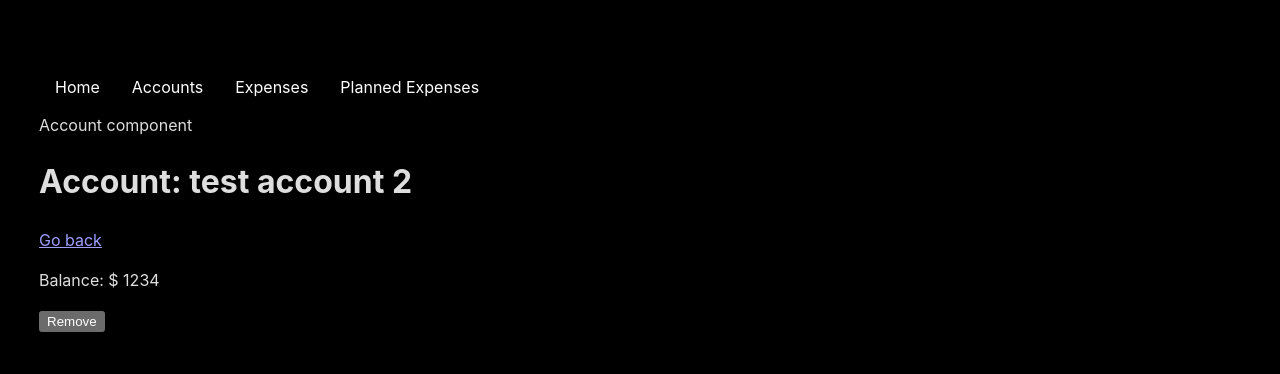
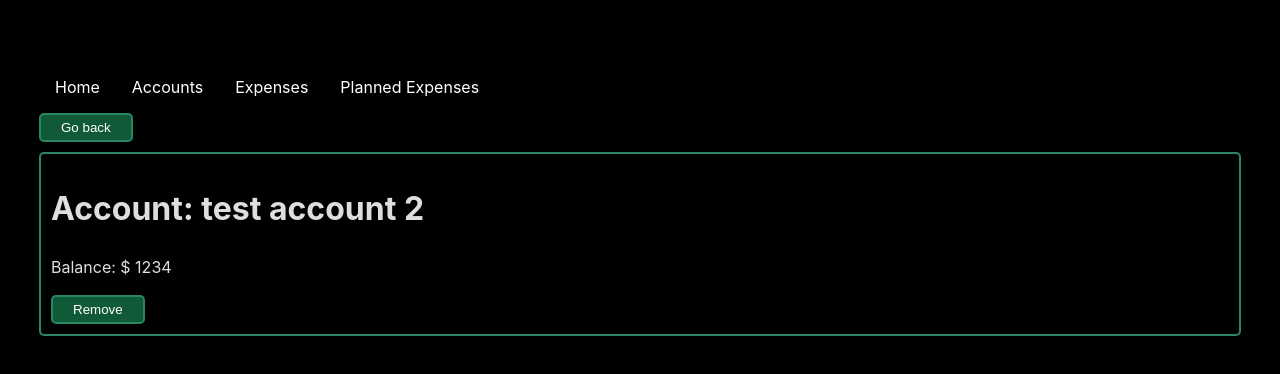
Before and after one commit to ioscrum-fapp/fapp, a React (Vite) app in the folder fapp/: page /accounts/1 in a window 1280 px wide. Shown: the top 374 px of the page. Built offline with nearby package versions, Linux system fonts and the light colour scheme; data requests are answered from the project's data file.

Commit message:
added account details view

```diff
--- a/fapp/src/backend/accountsLogic.jsx
+++ b/fapp/src/backend/accountsLogic.jsx
@@ -1,9 +1,9 @@
 import { v4 as uuid } from "uuid";
 
 const accountsRoute = "/accounts/";
-const url = "http://localhost:3030/accounts/";
+const BACKEND_URL = "http://localhost:3030/accounts/";
 
-export default function CreateNewAccount(navigate, userId, name, balance) {
+export async function CreateNewAccount(navigate, userId, name, balance) {
   const newUuid = uuid();
   const account = {
     id: newUuid,
@@ -12,7 +12,7 @@ export default function CreateNewAccount(navigate, userId, name, balance) {
     balance,
   };
 
-  fetch(url, {
+  fetch(BACKEND_URL, {
     method: "POST",
     headers: { "Content-Type": "application/json" },
     body: JSON.stringify(account),
@@ -20,3 +20,10 @@ export default function CreateNewAccount(navigate, userId, name, balance) {
     navigate(accountsRoute + newUuid);
   });
 }
+
+export async function DeleteAccount(accountId) {
+  return fetch(BACKEND_URL + accountId, {
+    method: "DELETE",
+    headers: { "Content-Type": "application/json" },
+  });
+}
--- a/fapp/src/pages/Account/Account.css
+++ b/fapp/src/pages/Account/Account.css
@@ -1,2 +1,14 @@
 .Account {
+  border: solid 2px var(--main-color);
+  border-radius: 5px;
+  margin: 10px 0;
+  padding: 10px;
 }
+
+.Button {
+  border: solid 2px var(--main-color);
+  border-radius: 5px;
+  background-color: var(--main-dark-accent);
+  padding: 5px 20px;
+  cursor: pointer;
+}
--- a/fapp/src/pages/Account/Account.jsx
+++ b/fapp/src/pages/Account/Account.jsx
@@ -1,40 +1,44 @@
 import React from "react";
 import "./Account.css";
 import { Link, useNavigate, useParams } from "react-router-dom";
-import useFetch from "../../hooks/useFetch.jsx";
+import useFetch from "../../hooks/useFetch";
+import { DeleteAccount } from "../../backend/accountsLogic";
 
-const url = "http://localhost:3030/accounts/";
+const BACKEND_URL = "http://localhost:3030/accounts/";
 const currency = "$";
 
-const Account = () => {
+export default function Account() {
   const { id } = useParams();
-  const { json, isFinished, error } = useFetch(
-    "http://localhost:3030/accounts/" + id
-  );
+  const { json, isFinished, error } = useFetch(BACKEND_URL + id);
   const navigate = useNavigate();
 
-  const handleClick = () => {
-    fetch(url + id, {
-      method: "DELETE",
-    }).then(() => {
-      navigate("/accounts");
-    });
+  const handleClick = async () => {
+    await DeleteAccount(id);
+    navigate("/accounts/");
   };
 
   return (
+    <>
+      <Link to="/accounts/">
+        <button type="button" className="Button">
+          Go back
+        </button>
+      </Link>
       <div className="Account">
-      Account component
         {error && <div>{error}</div>}
         {!isFinished && <div>Downloading account...</div>}
         {json && <h1>Account: {json.name}</h1>}
-      {<Link to={`/accounts/`}>Go back</Link>}
         {json && (
           <p>
             Balance: {currency} {json.balance}
           </p>
         )}
-      {json && <button onClick={handleClick}>Remove</button>}
+        {json && (
+          <button type="button" className="Button" onClick={handleClick}>
+            Remove
+          </button>
+        )}
       </div>
+    </>
   );
-};
-export default Account;
+}
--- a/fapp/src/pages/CreateAccount/CreateAccount.jsx
+++ b/fapp/src/pages/CreateAccount/CreateAccount.jsx
@@ -2,18 +2,18 @@ import React from "react";
 import "./CreateAccount.css";
 import { useState } from "react";
 import { useNavigate } from "react-router-dom";
-import CreateNewAccount from "../../backend/accountsLogic";
+import { CreateNewAccount } from "../../backend/accountsLogic";
 
 const userId = 1;
 
-const CreateAccount = () => {
+export default function CreateAccount() {
   const [name, setName] = useState("");
   const [balance, setBalance] = useState("");
   const navigate = useNavigate();
 
-  const handleSubmit = (e) => {
+  const handleSubmit = async (e) => {
     e.preventDefault();
-    CreateNewAccount(navigate, userId, name, balance);
+    await CreateNewAccount(navigate, userId, name, balance);
   };
 
   return (
@@ -35,10 +35,8 @@ const CreateAccount = () => {
           value={balance}
           onChange={(e) => setBalance(e.target.value)}
         />{" "}
-        <button> Create </button>{" "}
+        <button type="button"> Create </button>{" "}
       </form>{" "}
     </div>
   );
-};
-
-export default CreateAccount;
+}
```
Lines whose indentation alone changed are shown as unchanged.
